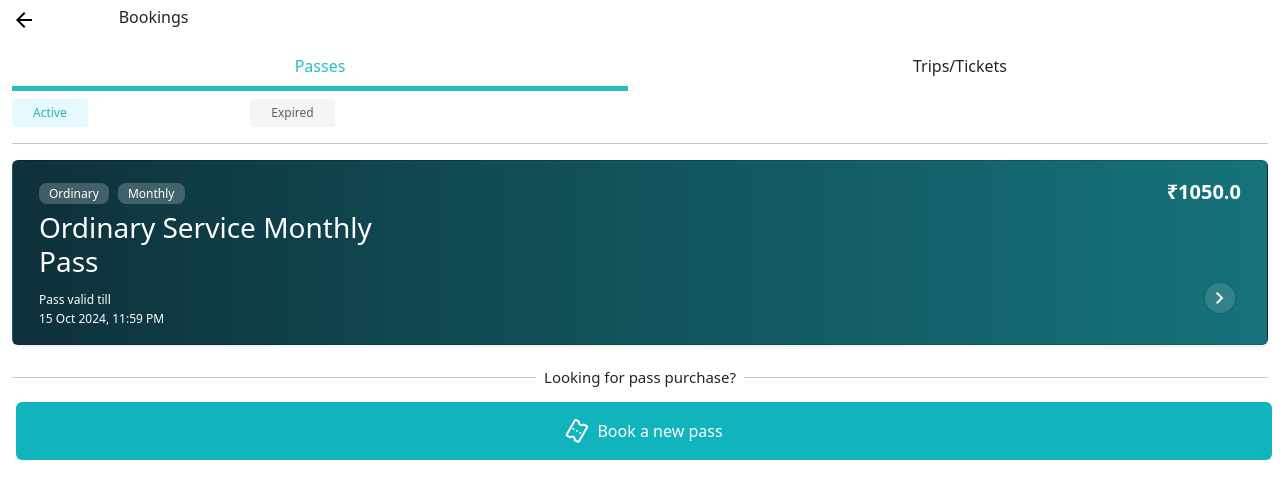
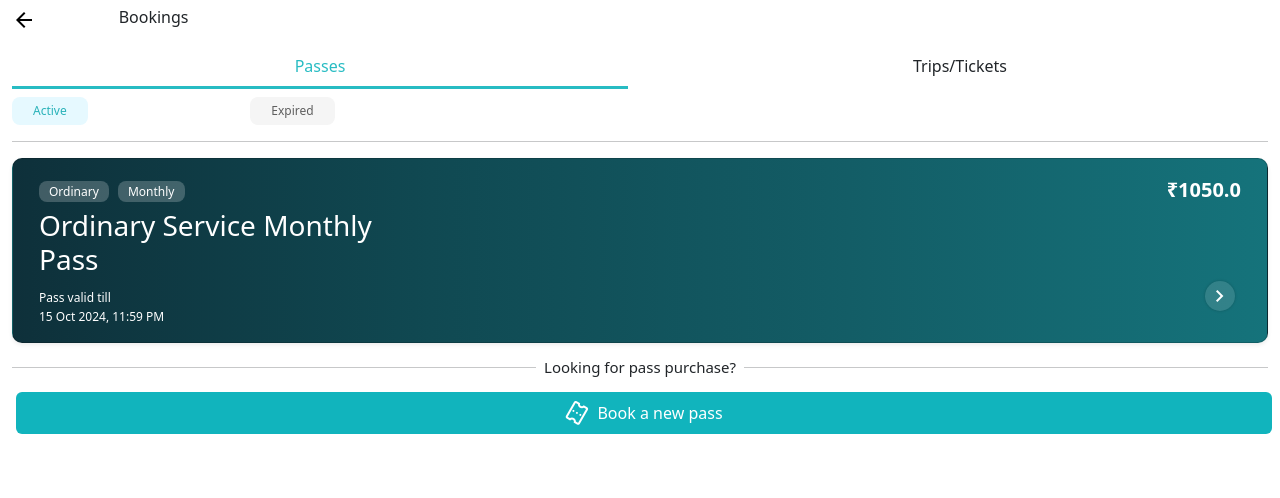
Before and after one commit to cr3992/bmtc, a plain HTML site: page index.html in a window 1280 px wide. Drawn offline with nearby package versions, Linux system fonts and the light colour scheme.

Commit message:
Add files via upload

```diff
--- a/index.html
+++ b/index.html
@@ -15,7 +15,7 @@
           transition: border-color 0.3s;
         }
         .tab-button.active {
-          border-bottom: 5px solid #28bcc3;
+          border-bottom: 3px solid #28bcc3;
           color:#28bcc3;
         }
         .tab-content {
@@ -31,6 +31,7 @@
             padding-left: 10px;
             padding-top: 0px;
             padding-bottom: 0px;
+            border-radius: 10px;
         }
         .circle-button {
             display: flex;
@@ -68,6 +69,7 @@
             font-size: 12px;
             padding-left: 20px;
             padding-right: 20px;
+            border-radius: 8px;
         }
       </style>
     </head>
@@ -119,7 +121,7 @@
                       </div>
                     </div>
                     <div class="mt-1">
-                      <h3 class="fs-3 fw-light">Ordinary Service Monthly <br> Pass</h3>
+                      <h3 class="fs-3 fw-normal">Ordinary Service Monthly <br> Pass</h3>
                     </div>
                     <div class="mt-1">
                       <span class="tiny-font">Pass valid till</span>
@@ -133,7 +135,7 @@
               </div>
             </div>
             <!-- ----------------- -->
-            <div class="d-flex align-items-center mt-3">
+            <div class="d-flex align-items-center mt-2">
                 <hr class="flex-grow-1">
                 <span class="px-2 text-dark" style="font-size:15px;">Looking for pass purchase?</span>
                 <hr class="flex-grow-1">
@@ -142,7 +144,7 @@
             <!-- --------------- -->
             <div class="row text-center mt-2">
                 <div class="col-12">
-                <button class="btn w-100 pt-3 pb-3 mx-1 d-flex align-items-center justify-content-center" style="background-color:#11b4bd;color:white">
+                <button class="btn w-100 pt-2 pb-2 mx-1 d-flex align-items-center justify-content-center" style="background-color:#11b4bd;color:white">
                     <span class="material-symbols-outlined me-2" style="transform: rotate(120deg);">confirmation_number</span>
                     Book a new pass
                 </button>
```
